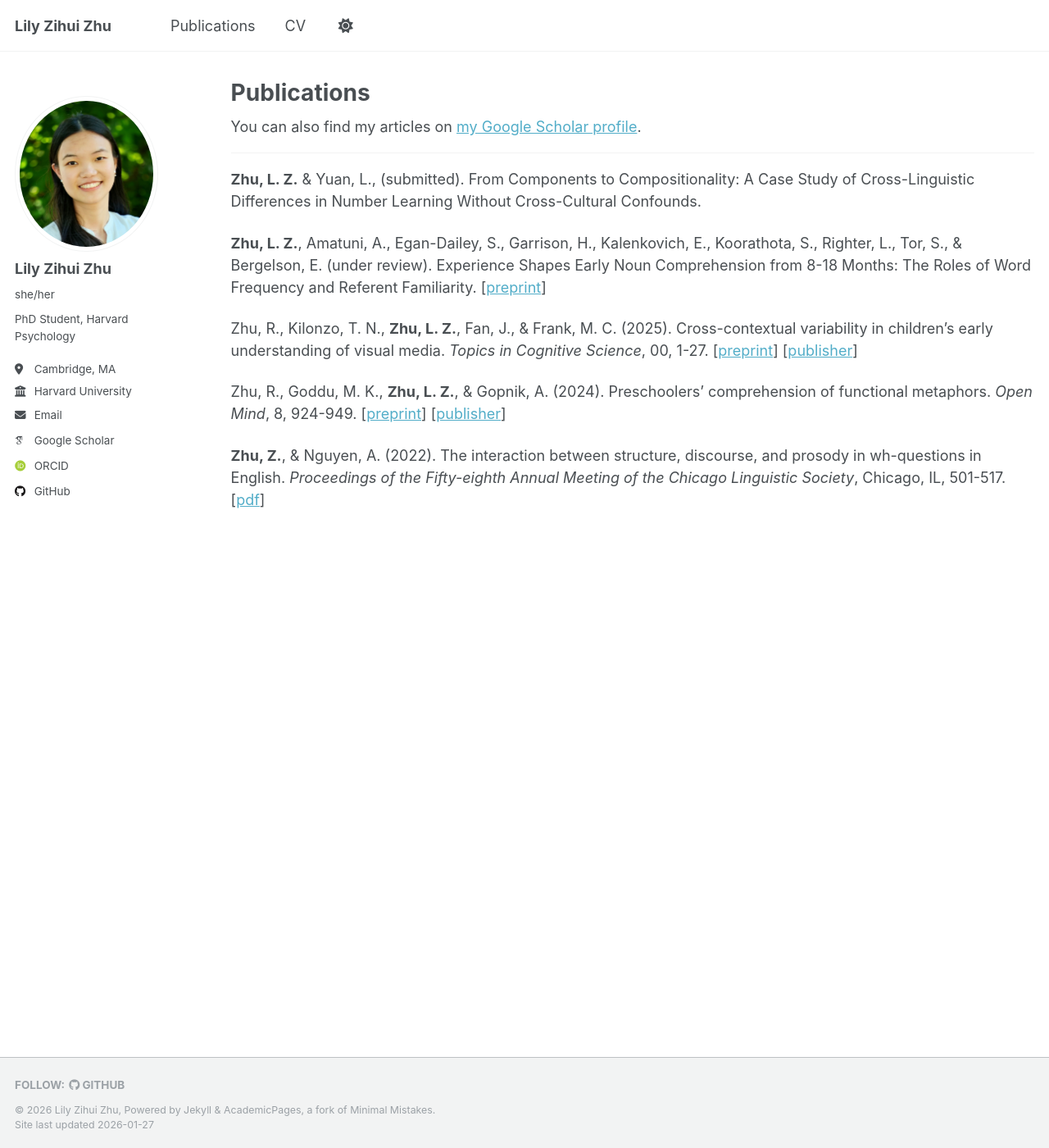
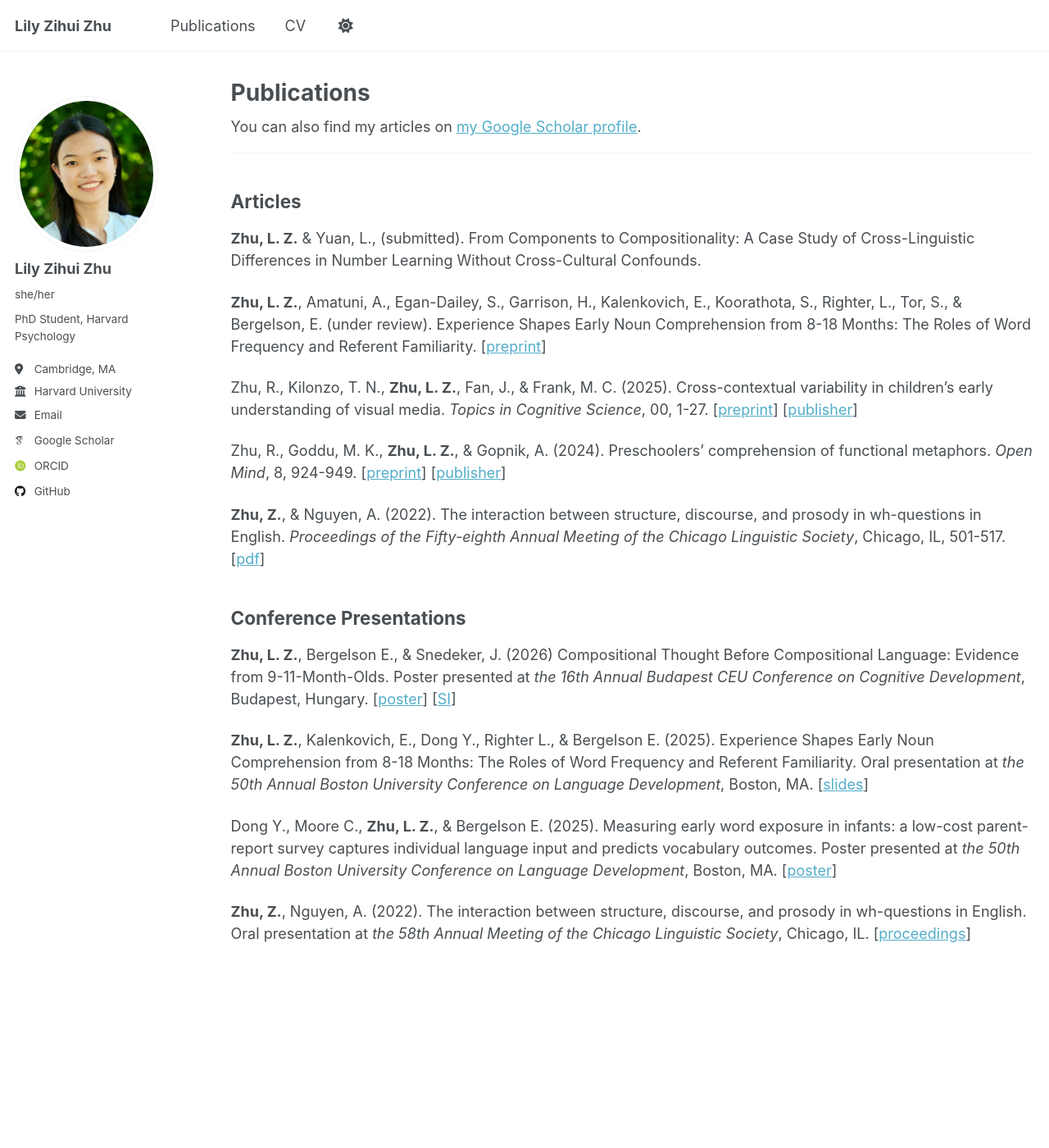
Before and after one commit to lilyzihuizhu/lilyzihuizhu.github.io, a Jekyll site: the page built from _pages/publications.md, in a window 1280 px wide and 1400 px high. Shown: the whole window at 82% size. Built offline with Jekyll 4.4.1, drawn with Linux system fonts in a browser that asks for light colours; some web fonts are replaced.

Commit message:
updated presentations

```diff
--- a/_pages/publications.md
+++ b/_pages/publications.md
@@ -13,6 +13,8 @@ author_profile: true
 
 ---
 
+## Articles
+
 **Zhu, L. Z.** & Yuan, L., (submitted). From Components to Compositionality: A Case Study of Cross-Linguistic Differences in Number Learning Without Cross-Cultural Confounds.
 
 **Zhu, L. Z.**, Amatuni, A., Egan-Dailey, S., Garrison, H., Kalenkovich, E., Koorathota, S., Righter, L., Tor, S., & Bergelson, E. (under review). Experience Shapes Early Noun Comprehension from 8-18 Months: The Roles of Word Frequency and Referent Familiarity. \[[preprint](https://doi.org/10.31234/osf.io/zchbj_v1)\]
@@ -22,3 +24,13 @@ Zhu, R., Kilonzo, T. N., **Zhu, L. Z.**, Fan, J., & Frank, M. C. (2025). Cross-c
 Zhu, R., Goddu, M. K., **Zhu, L. Z.**, & Gopnik, A. (2024). Preschoolers' comprehension of functional metaphors. *Open Mind*, 8, 924-949. \[[preprint](https://osf.io/preprints/psyarxiv/ny86k)\] \[[publisher](https://doi.org/10.1162/opmi_a_00152)\]
 
 **Zhu, Z.**, & Nguyen, A. (2022). The interaction between structure, discourse, and prosody in wh-questions in English. *Proceedings of the Fifty-eighth Annual Meeting of the Chicago Linguistic Society*, Chicago, IL, 501-517. \[[pdf](https://drive.google.com/file/d/17MWXLrz72w1COP-AIoTrAlYpLiVv9QAm/view)\]
+
+## Conference Presentations
+
+**Zhu, L. Z.**, Bergelson E., & Snedeker, J. (2026) Compositional Thought Before Compositional Language: Evidence from 9-11-Month-Olds. Poster presented at *the 16th Annual Budapest CEU Conference on Cognitive Development*, Budapest, Hungary. \[[poster](https://lilyzihuizhu.github.io/files/funcomp_bcccd2026_poster.pdf)\] \[[SI](https://lilyzihuizhu.github.io/files/funcomp_bcccd2026_SI.pdf)\]
+
+**Zhu, L. Z.**, Kalenkovich, E., Dong Y., Righter L., & Bergelson E. (2025). Experience Shapes Early Noun Comprehension from 8-18 Months: The Roles of Word Frequency and Referent Familiarity. Oral presentation at *the 50th Annual Boston University Conference on Language Development*, Boston, MA. \[[slides](https://lilyzihuizhu.github.io/files/discohat_bucld2025_slides.pdf)\]
+
+Dong Y., Moore C., **Zhu, L. Z.**, & Bergelson E. (2025). Measuring early word exposure in infants: a low-cost parent-report survey captures individual language input and predicts vocabulary outcomes. Poster presented at *the 50th Annual Boston University Conference on Language Development*, Boston, MA. \[[poster](https://prod-bergelsonlab.drupalsites.harvard.edu/sites/g/files/omnuum3941/files/2025-11/Dong_et_al_bucld2025.pdf)\]
+
+**Zhu, Z.**, Nguyen, A. (2022). The interaction between structure, discourse, and prosody in wh-questions in English. Oral presentation at *the 58th Annual Meeting of the Chicago Linguistic Society*, Chicago, IL. \[[proceedings](https://drive.google.com/file/d/17MWXLrz72w1COP-AIoTrAlYpLiVv9QAm/view)\]
```
Also changed, not shown: 2 other files.
